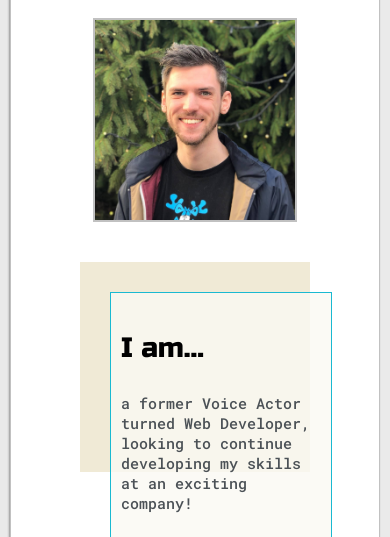
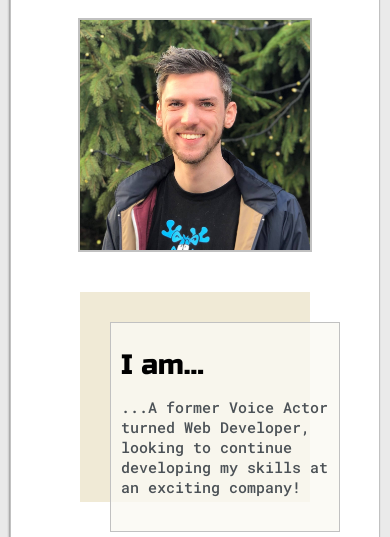
Before and after one commit to mattwoodley/Portfolio-Website, a plain HTML site: page index.html in a window 390 px wide. Shown: the part 307-844 px from the top of the page. Drawn offline with nearby package versions, Linux system fonts and the light colour scheme.

Commit message:
intro_cols closer to centre

```diff
--- a/css/default.css
+++ b/css/default.css
@@ -107,10 +107,10 @@ a, p, li, span, label, input, textarea { font-size: 1.5rem }
 
 .intro {
     display: grid;
-    grid-template-columns: 1fr 1fr;
+    grid-template-columns: 0.2fr 1fr 1fr 0.2fr;
     grid-template-areas:
-    'greeting greeting'
-    'intro__col--left intro__col--right'
+    'greeting greeting greeting greeting'
+    '. intro__col--left intro__col--right .'
     ;
 
     background-color: var(--secondaryColor);
@@ -149,23 +149,29 @@ a, p, li, span, label, input, textarea { font-size: 1.5rem }
 .intro__col--right {
     grid-area: intro__col--right;
     display: grid;
+    justify-content: center;
     align-content: center;
     margin-bottom: 3rem;
 }
 
 .preview__shadow {
     background-color: var(--previewShadow);
-    width: 30rem;
-    height: 18rem;
+    width: 27rem;
+    height: 18.1rem;
     padding-left: 3rem;
     padding-top: 3rem;
 }
 
 .preview {
+    box-sizing: border-box;
     width: 30rem;
-    border: 0.15rem solid #1ab9d1;
+    border: 0.1rem solid var(--borderColor);
     background-color: var(--previewBg);
-    padding: 1.5rem;
+    padding: 1.5rem 2rem;
+}
+
+.preview h3 {
+    margin: 1.5rem 0;
 }
 
 .about {
@@ -449,14 +455,13 @@ a, p, li, span, label, input, textarea { font-size: 1.5rem }
     }
 
     .intro__image {
-        height: 20rem;
-        width: 20rem;
+        height: 23rem;
+        width: 23rem;
     }
 
     .preview {
-        width: 20rem;
-        border: 0.15rem solid #1ab9d1;
-        background-color: var(--previewBg);
+        width: 23rem;
+        height: 21rem;
         padding: 1rem;
     }
 
--- a/index.html
+++ b/index.html
@@ -53,7 +53,7 @@
                         <div class="preview__shadow">
                             <div class="preview">
                                 <h3>I am...</h3>
-                                <p>a former Voice Actor turned Web Developer, looking to continue developing my skills at an exciting company!</p>
+                                <p>...A former Voice Actor turned Web Developer, looking to continue developing my skills at an exciting company!</p>
                             </div>
                         </div>
                     </div>
```
